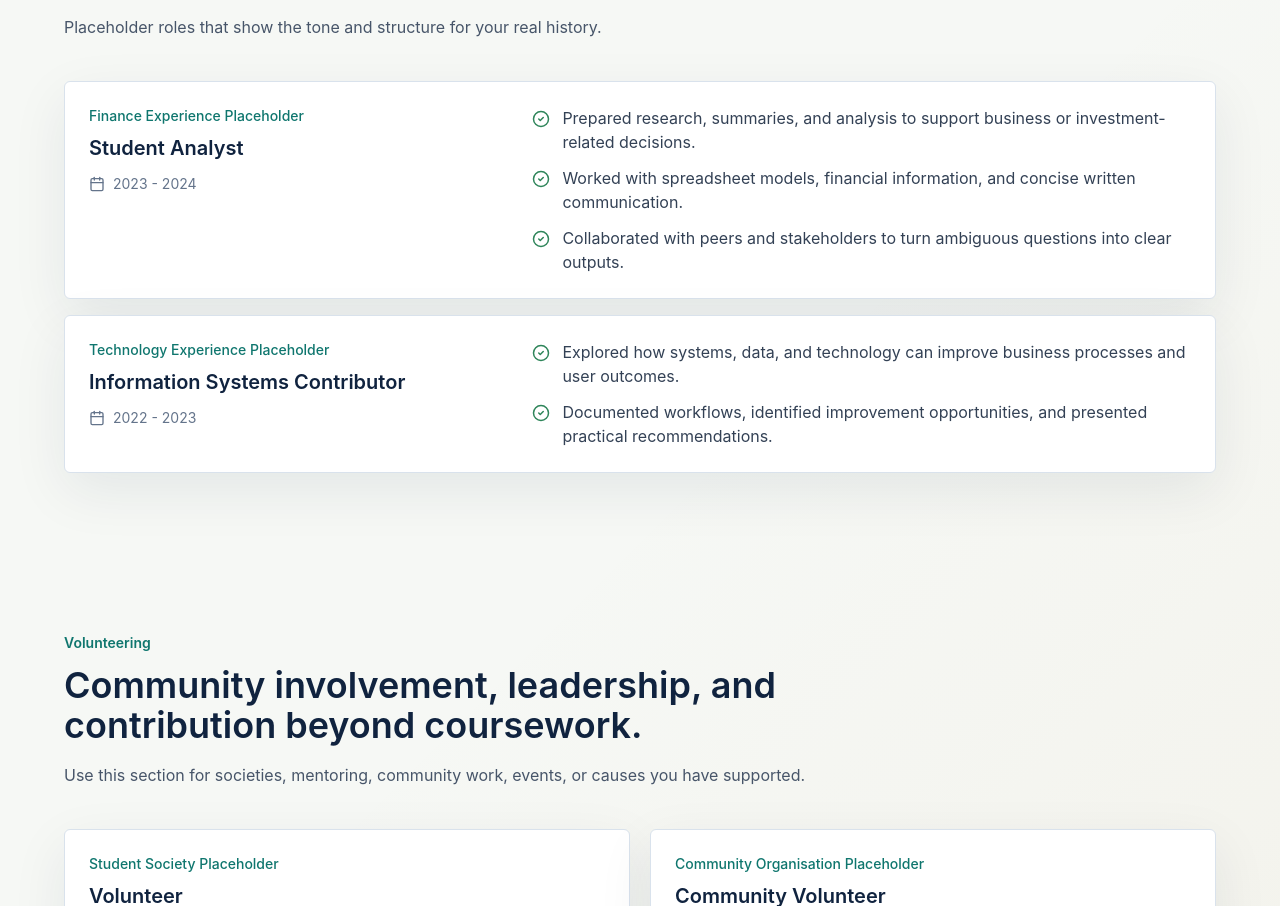
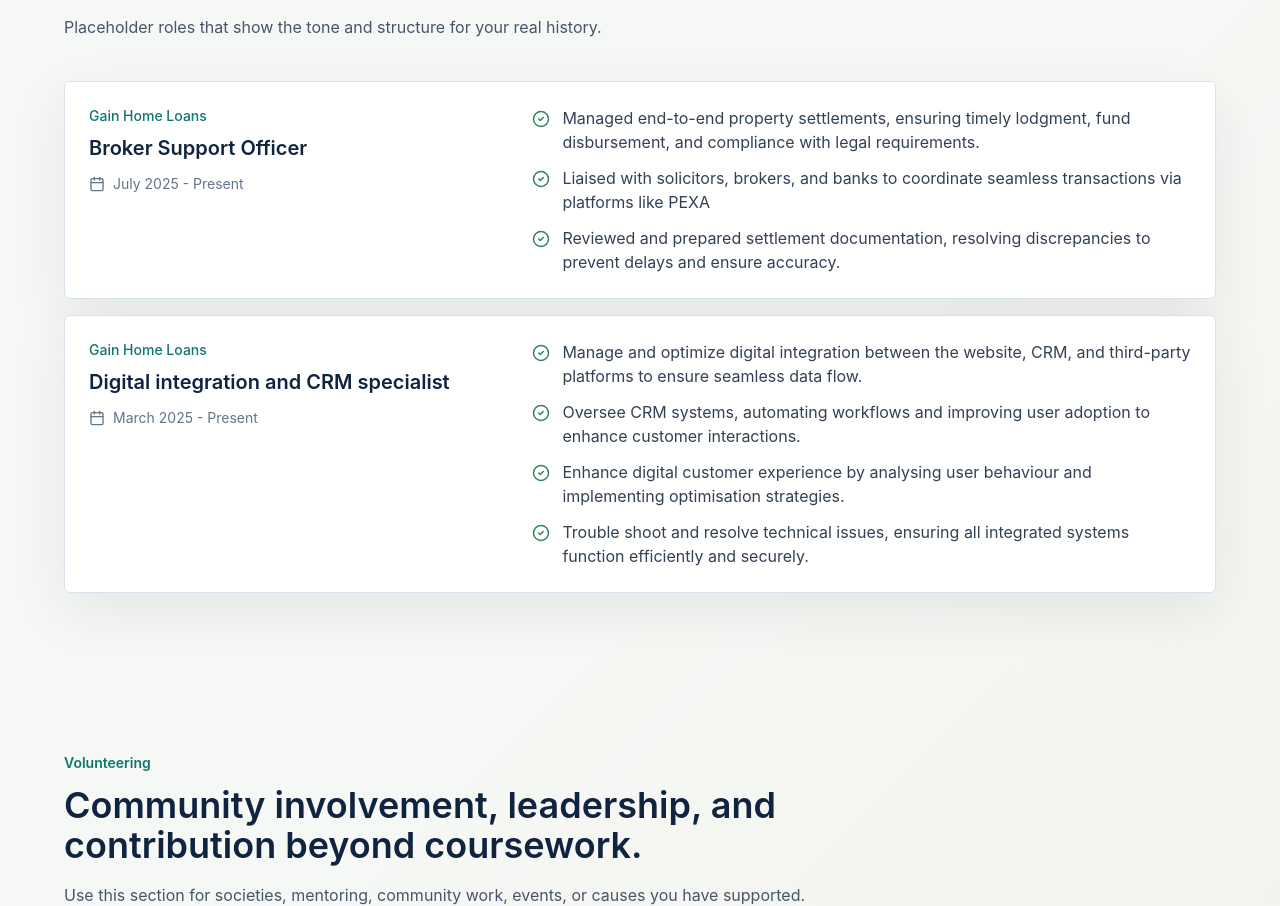
Before and after one commit to Riddheshinator/riddheshinator.github.io, a React (Vite) app: page / in a window 1280 px wide. Shown: the part 2657-3563 px from the top of the page. Built offline with nearby package versions, Linux system fonts and the light colour scheme.

Commit message:
Update App.jsx

```diff
--- a/src/App.jsx
+++ b/src/App.jsx
@@ -49,22 +49,24 @@ const socials = [
 
 const experience = [
   {
-    company: 'Finance Experience Placeholder',
-    role: 'Student Analyst',
-    period: '2023 - 2024',
+    company: 'Gain Home Loans',
+    role: 'Broker Support Officer',
+    period: 'July 2025 - Present',
     points: [
-      'Prepared research, summaries, and analysis to support business or investment-related decisions.',
-      'Worked with spreadsheet models, financial information, and concise written communication.',
-      'Collaborated with peers and stakeholders to turn ambiguous questions into clear outputs.',
+      'Managed end-to-end property settlements, ensuring timely lodgment, fund disbursement, and compliance with legal requirements.',
+      'Liaised with solicitors, brokers, and banks to coordinate seamless transactions via platforms like PEXA',
+      'Reviewed and prepared settlement documentation, resolving discrepancies to prevent delays and ensure accuracy.',
     ],
   },
   {
-    company: 'Technology Experience Placeholder',
-    role: 'Information Systems Contributor',
-    period: '2022 - 2023',
+    company: 'Gain Home Loans',
+    role: 'Digital integration and CRM specialist',
+    period: 'March 2025 - Present',
     points: [
-      'Explored how systems, data, and technology can improve business processes and user outcomes.',
-      'Documented workflows, identified improvement opportunities, and presented practical recommendations.',
+      'Manage and optimize digital integration between the website, CRM, and third-party platforms to ensure seamless data flow.',
+      'Oversee CRM systems, automating workflows and improving user adoption to enhance customer interactions.',
+      'Enhance digital customer experience by analysing user behaviour and implementing optimisation strategies.',
+      'Trouble shoot and resolve technical issues, ensuring all integrated systems function efficiently and securely.',
     ],
   },
 ];
```
